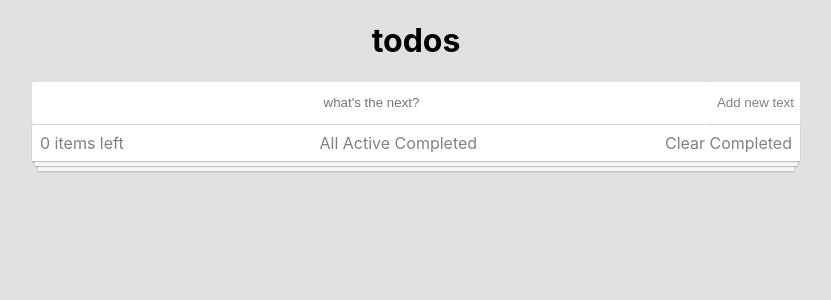
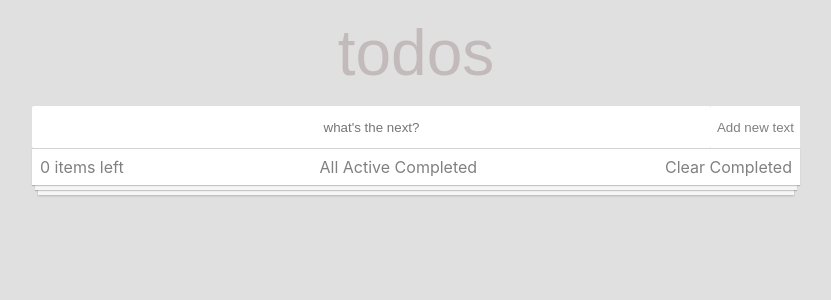
Before and after one commit to Tianying0902/TodoList-TypeScript-React-Express, a React (Create React App) app in the folder front-end-myapp/: page / in a window 1280 px wide. Shown: the top 300 px of the page, without its empty margins (224-1055 px from the left). Built offline with nearby package versions, Linux system fonts and the light colour scheme.

Commit message:
[Tianying]fix: extract or import some packages

```diff
--- a/front-end-myapp/package.json
+++ b/front-end-myapp/package.json
@@ -9,6 +9,7 @@
     "@types/node": "^16.18.12",
     "@types/react": "^18.0.28",
     "@types/react-dom": "^18.0.10",
+    "@types/react-test-renderer": "^18.0.0",
     "axios": "^1.3.2",
     "react": "^18.2.0",
     "react-dom": "^18.2.0",
--- a/front-end-myapp/src/App.tsx
+++ b/front-end-myapp/src/App.tsx
@@ -1,4 +1,5 @@
 import { useState,useEffect} from 'react';
+import {TodoHeader} from './components/TodoHeader'
 import axios from 'axios';
 import './App.css';
 import { Todo,ShowAllTodos,ShowActiveTodos,ShowCompletedTodos,DeleteTodo,AddTodo,MarkTodo,EditTodo,ClearCompletedTodos} from './types';
@@ -6,18 +7,17 @@ import { TodoList } from './components/TodoList';
 import { TodoForm } from './components/TodoForm';
 import { TodoFilterButtons } from './components/TodoFilterButtons';
 
-
 function App() {
   useEffect(() => {
     // Update the tasks
     console.log(tasks)
   });
   const [tasks,setTasks] = useState<Array<Todo>>([]);
-const showAllTodos:ShowAllTodos =()=>{
+
+const showAllTodos:ShowAllTodos=()=>{
   axios
   .get(`http://localhost:3001`)
   .then((response) => {setTasks(response.data)}).catch((err)=>console.log(err.response.data));
-  // console.log(tasks);
 }
  const showActiveTodos:ShowActiveTodos =()=>{
  axios
@@ -98,10 +98,10 @@ const clearCompletedTodos:ClearCompletedTodos=() =>{
   .delete(`http://localhost:3001`)
   .then(() => {
     showAllTodos();
-})}
+}).catch((error) => {console.log(error);});}
   return (
     <div className="my-app">
-        <h1 className='header'>todos</h1>
+        <TodoHeader/>
         <TodoForm addTodo={addTodo}/>
         <TodoList editTodo={editTodo} todoData={tasks} deleteTodo={deleteTodo} markTodo={markTodo}/>
         <TodoFilterButtons clearCompletedTodos={clearCompletedTodos} todos={tasks} showActiveTodos={showActiveTodos} showAllTodos={showAllTodos} showCompletedTodos={showCompletedTodos}/>
--- a/front-end-myapp/src/components/TodoForm.tsx
+++ b/front-end-myapp/src/components/TodoForm.tsx
@@ -12,7 +12,11 @@ export const TodoForm:React.FC<TodoFormProps> = ({addTodo}) => {
     }
     const handleSubmit = (e:FormEvent<HTMLButtonElement>) => {
         e.preventDefault();
-        addTodo(newTodo);
+        if(newTodo){
+            addTodo(newTodo);
+        }else {
+            alert("Please enter your new Todo");
+        }
         setNewTodo("");
     }
     return (
--- a/front-end-myapp/src/style/TodoHeader.css
+++ b/front-end-myapp/src/style/TodoHeader.css
@@ -1,7 +1,8 @@
 .header {
+  margin:1rem auto;
   font-family: 'Catamaran', sans-serif;
   text-align: center;
-  font-size: 6rem;
-  font-weight:light;
-  color: gray;
+  font-size: 4rem;
+  font-weight:normal;
+  color: rgba(193, 184, 184, 0.948);
 }
--- a/front-end-myapp/src/types.d.ts
+++ b/front-end-myapp/src/types.d.ts
@@ -1,4 +1,5 @@
 // import { AxiosResponse } from 'axios';
+import { AxiosResponse } from 'axios';
 import {type} from 'os';
 type Todo = {id:number,task:string,completed:boolean}
 type ShowAllTodos =()=>void;
```
Also changed, not shown: 2 other files (tests, documents, lock files or other folders).
